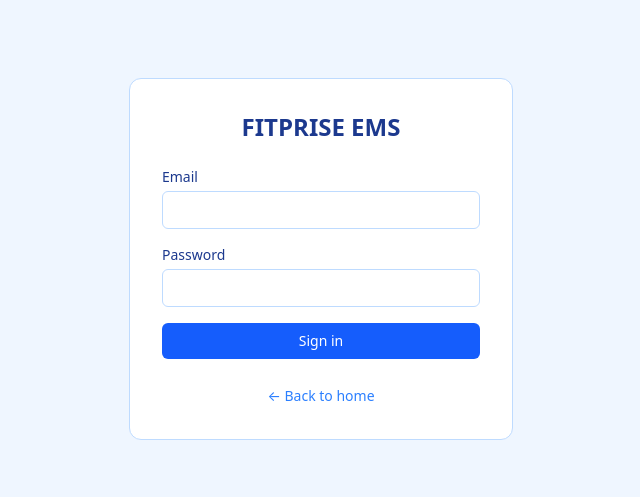
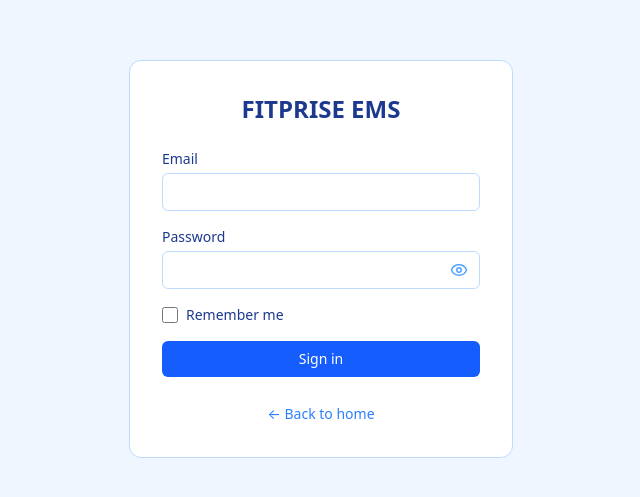
Before and after one commit to nafterweb21-hub/vs_one, a Next.js app: page /auth/signin in a window 1280 px wide. Shown: the part 141-638 px from the top of the page, without its empty margins (319-959 px from the left). Built offline with nearby package versions, Linux system fonts and the light colour scheme.

Commit message:
Update UI

```diff
--- a/src/app/auth/signin/page.tsx
+++ b/src/app/auth/signin/page.tsx
@@ -4,6 +4,7 @@ import { useState, Suspense } from "react";
 import { signIn, getSession } from "next-auth/react";
 import { useRouter, useSearchParams } from "next/navigation";
 import Link from "next/link";
+import { Eye, EyeOff } from "lucide-react";
 
 function SignInForm() {
   const router = useRouter();
@@ -12,6 +13,8 @@ function SignInForm() {
 
   const [email, setEmail] = useState("");
   const [password, setPassword] = useState("");
+  const [showPassword, setShowPassword] = useState(false);
+  const [rememberMe, setRememberMe] = useState(false);
   const [error, setError] = useState<string | null>(null);
   const [loading, setLoading] = useState(false);
 
@@ -63,15 +66,36 @@ function SignInForm() {
         <label htmlFor="password" className="mb-1 block text-sm font-medium text-blue-900">
           Password
         </label>
+        <div className="relative">
+          <input
+            id="password"
+            type={showPassword ? "text" : "password"}
+            required
+            autoComplete="current-password"
+            value={password}
+            onChange={(e) => setPassword(e.target.value)}
+            className="w-full rounded-md border border-blue-200 px-3 py-2 pr-10 text-sm focus:border-blue-500 focus:outline-none"
+          />
+          <button
+            type="button"
+            onClick={() => setShowPassword(!showPassword)}
+            className="absolute inset-y-0 right-0 flex items-center pr-3 text-blue-400 hover:text-blue-600"
+          >
+            {showPassword ? <EyeOff size={18} /> : <Eye size={18} />}
+          </button>
+        </div>
+      </div>
+      <div className="flex items-center mt-2 mb-4">
         <input
-          id="password"
-          type="password"
-          required
-          autoComplete="current-password"
-          value={password}
-          onChange={(e) => setPassword(e.target.value)}
-          className="w-full rounded-md border border-blue-200 px-3 py-2 text-sm focus:border-blue-500 focus:outline-none"
+          id="rememberMe"
+          type="checkbox"
+          checked={rememberMe}
+          onChange={(e) => setRememberMe(e.target.checked)}
+          className="h-4 w-4 rounded border-blue-300 text-blue-600 focus:ring-blue-500"
         />
+        <label htmlFor="rememberMe" className="ml-2 block text-sm text-blue-900">
+          Remember me
+        </label>
       </div>
       {error && (
         <p className="rounded-md bg-red-50 px-3 py-2 text-sm text-red-700">{error}</p>
--- a/src/app/qc/components/QcDashboardClient.tsx
+++ b/src/app/qc/components/QcDashboardClient.tsx
@@ -2,7 +2,7 @@
 
 import { useState, useEffect, useTransition } from "react";
 import { useRouter } from "next/navigation";
-import { Search, ClipboardCheck, ArrowLeft, RefreshCw, FileText, CheckCircle, AlertCircle, X, Loader2, Calendar, User, Briefcase, Activity } from "lucide-react";
+import { Search, ClipboardCheck, ArrowLeft, RefreshCw, FileText, CheckCircle, AlertCircle, X, Loader2, Calendar, User, Briefcase, Activity, LogOut } from "lucide-react";
 import { submitWorkOrderQc, submitProcessQc } from "../actions";
 
 export default function QcDashboardClient({ initialAwaiting, initialWorkOrders }: { initialAwaiting: any[], initialWorkOrders: any[] }) {
@@ -115,6 +115,7 @@ export default function QcDashboardClient({ initialAwaiting, initialWorkOrders }
           </div>
         </div>
 
+        <div className="flex items-center gap-3">
           <button
             onClick={handleRefresh}
             className={`flex items-center gap-2 px-5 py-2.5 bg-white/80 backdrop-blur-md border border-white shadow-sm rounded-xl text-sm font-bold text-blue-900 hover:bg-white transition-colors ${isRefreshing ? 'opacity-50' : ''}`}
@@ -122,6 +123,14 @@ export default function QcDashboardClient({ initialAwaiting, initialWorkOrders }
             <RefreshCw size={16} className={isRefreshing ? 'animate-spin' : ''} />
             REFRESH
           </button>
+          <button
+            onClick={() => router.push('/')}
+            className="flex items-center gap-2 px-5 py-2.5 bg-white/80 backdrop-blur-md border border-white shadow-sm rounded-xl text-sm font-bold text-rose-600 hover:bg-rose-50 transition-colors"
+          >
+            <LogOut size={16} />
+            LOGOUT
+          </button>
+        </div>
       </div>
 
       <div className="grid grid-cols-1 xl:grid-cols-[1fr_400px] lg:grid-cols-[1fr_350px] gap-6 relative z-10">
```
Lines whose indentation alone changed are shown as unchanged.
